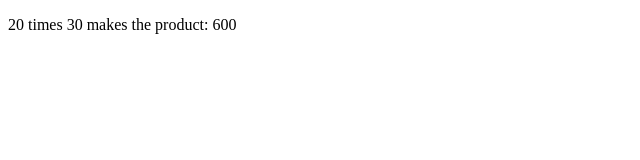
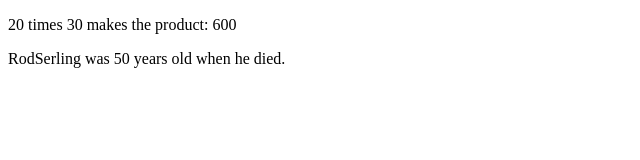
Before and after one commit to AdanRubio05/moduletwo, a plain HTML site: page index.html in a window 1280 px wide. Shown: the whole page, without its empty margins (0-640 px from the left). Drawn offline with Linux system fonts and the light colour scheme.

Commit message:
constant added to js

```diff
--- a/apps.js
+++ b/apps.js
@@ -15,3 +15,12 @@
 
 let firstName = 'Adan' ; // This is a string variable.
 console.log(firstName) ;
+
+const person = {
+    bestName : "Rod",
+    lastName : "Serling",
+    age      : 50,
+    eyeColor : "brown"
+};
+
+document.getElementById("constant").innerHTML = person.bestName + person.lastName + " was " + person.age + " years old when he died. "
--- a/index.html
+++ b/index.html
@@ -8,6 +8,7 @@
 <body>
 <p id="equation"></p>
 
+<p id="constant"></p>
     <script src="./apps.js"></script>
 </body>
 </html>
```
